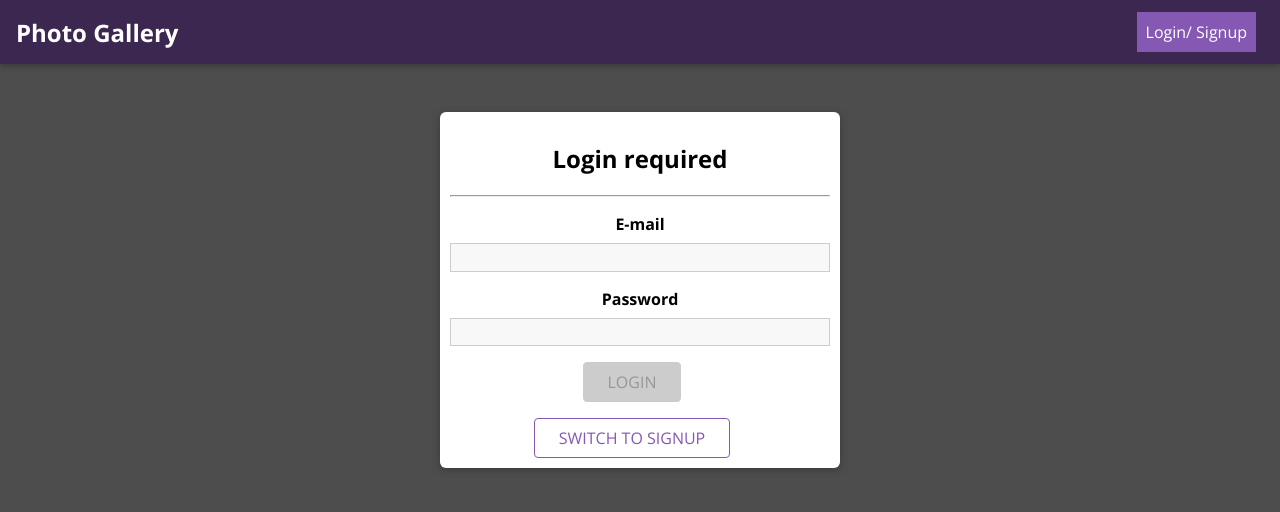
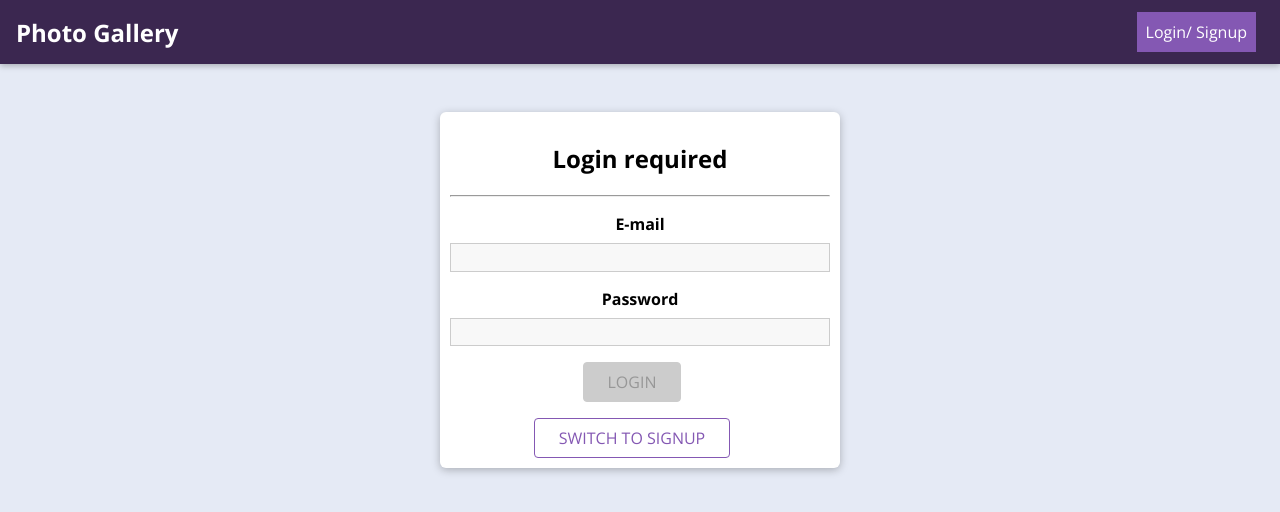
Before and after one commit to Varsha-R/Photo-Galeria, a React (Create React App) app in the folder client/: page /auth in a window 1280 px wide. Shown: the top 512 px of the page. Built offline with nearby package versions, Linux system fonts and the light colour scheme; no server answers.

Commit message:
Minor fix and styling

```diff
--- a/client/src/components/photos/NewPhoto.js
+++ b/client/src/components/photos/NewPhoto.js
@@ -33,8 +33,7 @@ const NewPhoto = () => {
     }
   };
 
-  const handlePickerOverlayClose = () => {
-    console.log("Only on close");
+  const handlePickerOverlayCancel = () => {
     history.push(`/${auth.userId}/photos`);
   };
 
@@ -49,8 +48,8 @@ const NewPhoto = () => {
           placeSubmitHandler(res);
         }}
         pickerOptions={{
-          onClose: () => {
-            handlePickerOverlayClose();
+          onCancel: () => {
+            handlePickerOverlayCancel();
           },
         }}
       />
--- a/client/src/index.css
+++ b/client/src/index.css
@@ -1,16 +1,16 @@
-@import url('https://fonts.googleapis.com/css?family=Open+Sans:400,700&display=swap');
+@import url("https://fonts.googleapis.com/css?family=Open+Sans:400,700&display=swap");
 
 * {
   box-sizing: border-box;
 }
 
 html {
-  font-family: 'Open Sans', sans-serif;
+  font-family: "Open Sans", sans-serif;
 }
 
 body {
   margin: 0;
-  background: #4d4d4d;
+  background: #e5eaf5;
 }
 
 .slide-in-left-enter {
```
